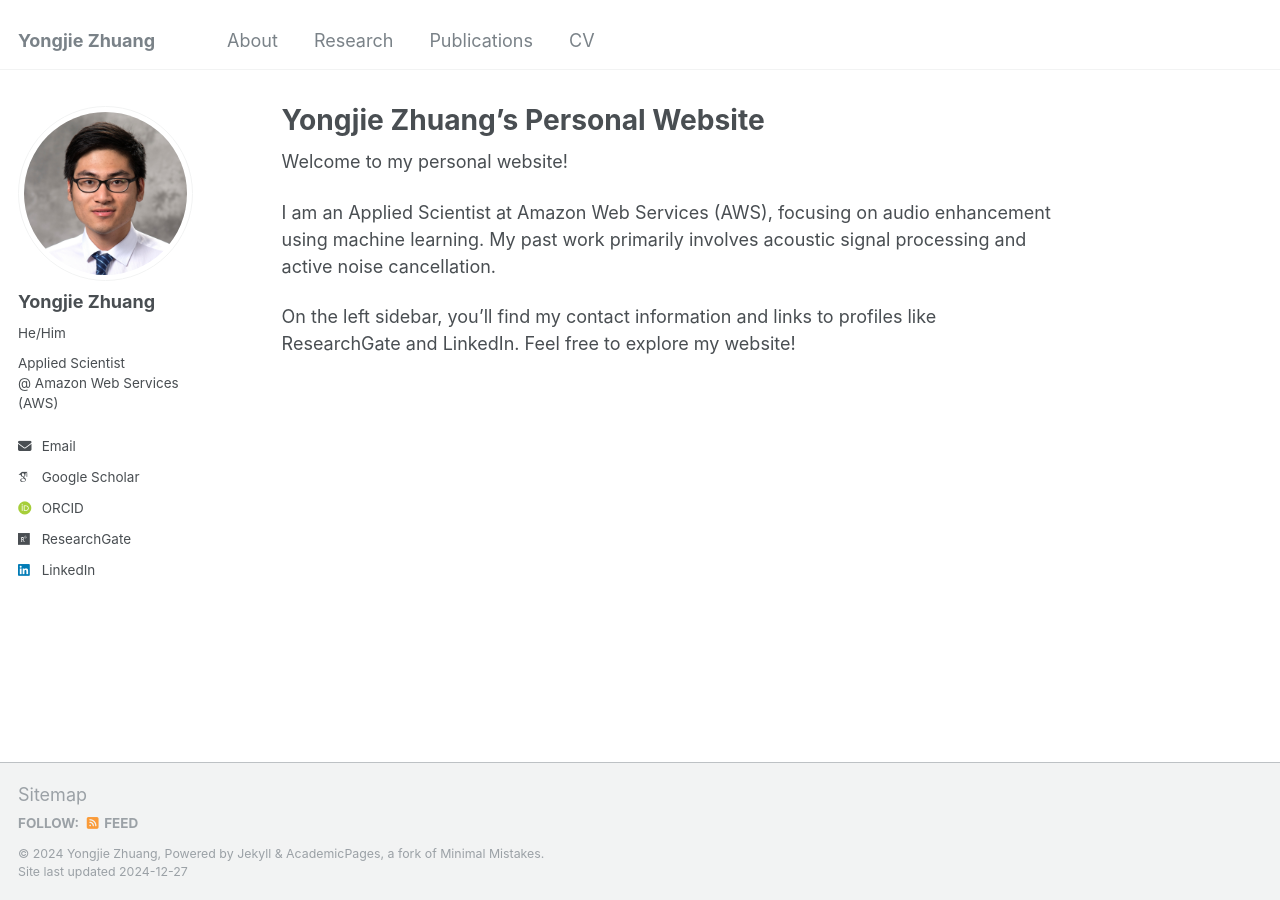
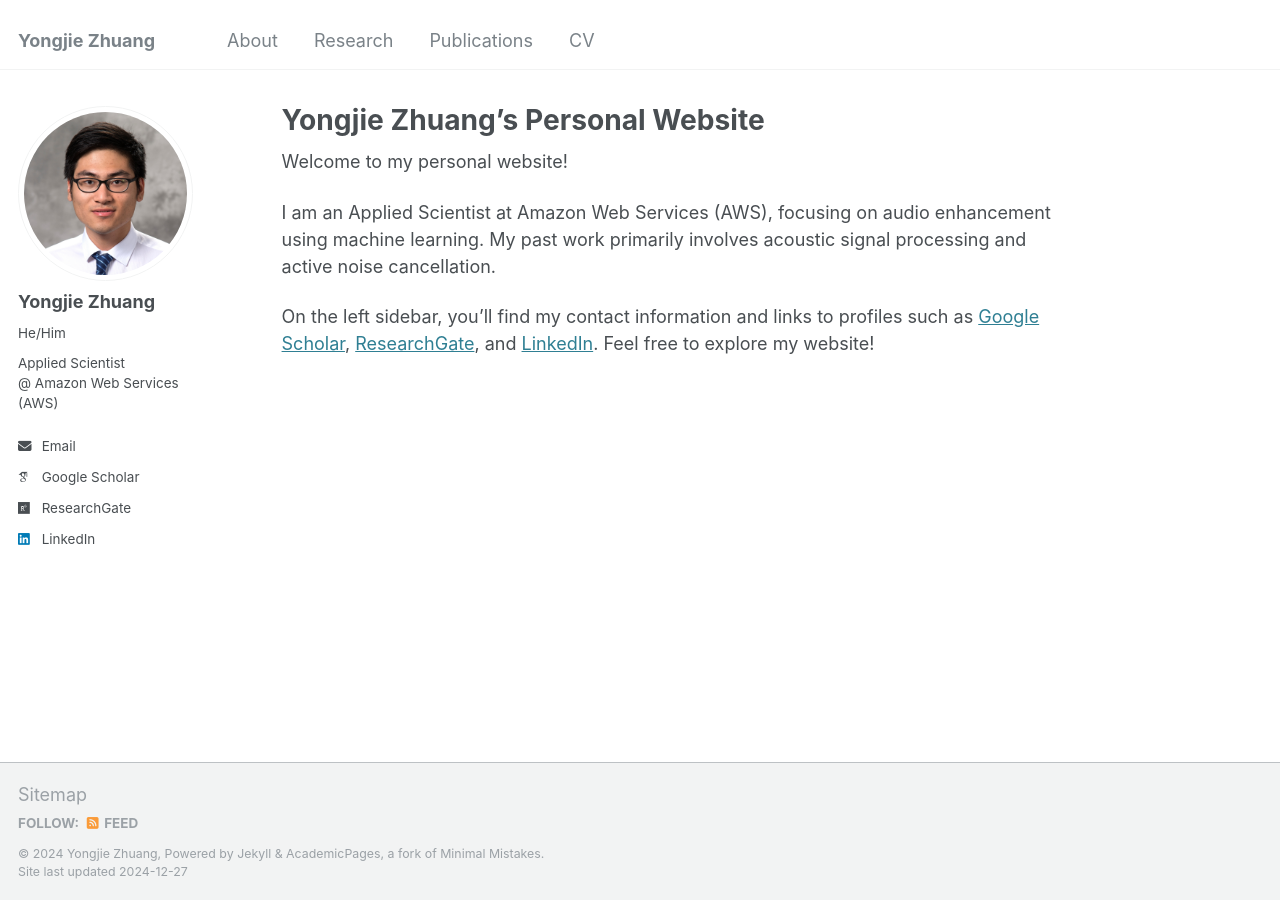
Before and after one commit to Yongjie-Zhuang/Yongjie-Zhuang.github.io, a Jekyll site: the page built from _pages/about.md, in a window 1280 px wide. Built offline with Jekyll 4.4.1, drawn with Linux system fonts in a browser that asks for light colours; some web fonts are replaced.

Commit message:
Updates about page

```diff
--- a/_config.yml
+++ b/_config.yml
@@ -34,7 +34,7 @@
   arxiv            : # URL - Update with the correct link to your profile
   googlescholar    : "https://scholar.google.com/citations?user=9GV7MZ4AAAAJ&hl=en"
   impactstory      : # URL
-  orcid            : "https://orcid.org/0000-0003-4947-2490"
+  orcid            : # "https://orcid.org/0000-0003-4947-2490"
   semantic         : # URL
   pubmed           : #
   researchgate     : "https://www.researchgate.net/profile/Yongjie-Zhuang"
@@ -58,7 +58,7 @@
   keybase          : # Username
   instagram        : # Username
   lastfm           : # Username
-  linkedin         : "zhuang-yongjie"
+  linkedin         : "https://www.linkedin.com/in/zhuang-yongjie"
   mastodon         : # URL
   medium           : # URL
   pinterest        : # Username
--- a/_includes/author-profile.html
+++ b/_includes/author-profile.html
@@ -112,7 +112,7 @@
         <li><a href="https://last.fm/user/{{ author.lastfm }}"><i class="fab fa-fw fa-lastfm icon-pad-right" aria-hidden="true"></i>Last.fm</a></li>
       {% endif %}
       {% if author.linkedin %}
-        <li><a href="https://www.linkedin.com/in/{{ author.linkedin }}"><i class="fab fa-fw fa-linkedin icon-pad-right" aria-hidden="true"></i>LinkedIn</a></li>
+        <li><a href="{{ author.linkedin }}"><i class="fab fa-fw fa-linkedin icon-pad-right" aria-hidden="true"></i>LinkedIn</a></li>
       {% endif %}
       {% if author.mastodon %}
         <li><a href="{{ author.mastodon }}"><i class="fab fa-fw fa-mastodon icon-pad-right" aria-hidden="true"></i>Mastodon</a></li>
--- a/_pages/about.md
+++ b/_pages/about.md
@@ -11,7 +11,7 @@
 
 I am an Applied Scientist at Amazon Web Services (AWS), focusing on audio enhancement using machine learning. My past work primarily involves acoustic signal processing and active noise cancellation.
 
-On the left sidebar, you’ll find my contact information and links to profiles like ResearchGate and LinkedIn. Feel free to explore my website!
+On the left sidebar, you’ll find my contact information and links to profiles such as <a href="{{ site.author.googlescholar }}">Google Scholar</a>, <a href="{{ site.author.researchgate }}">ResearchGate</a>, and <a href="{{ site.author.linkedin }}">LinkedIn</a>. Feel free to explore my website!
 
 <!-- Getting started
 ======
```
